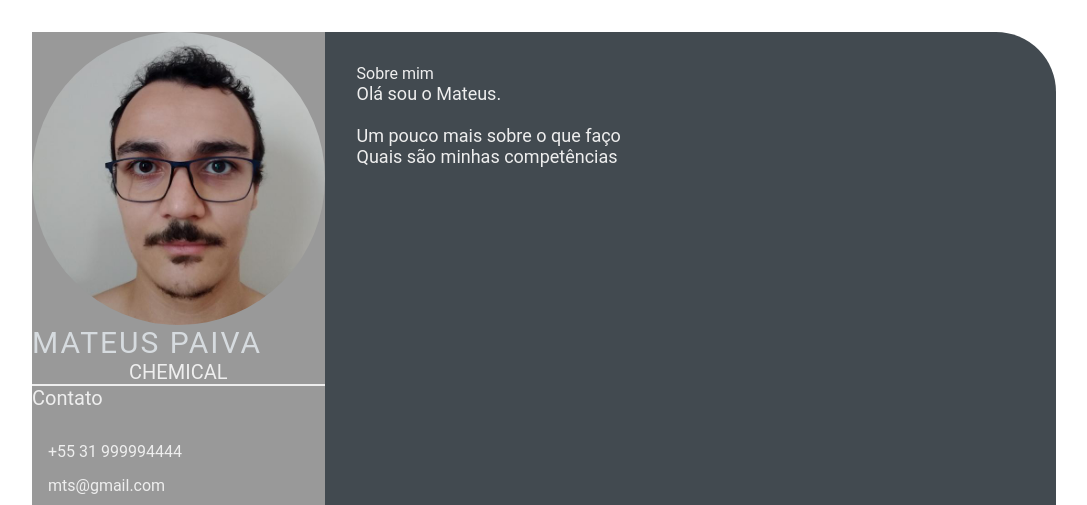
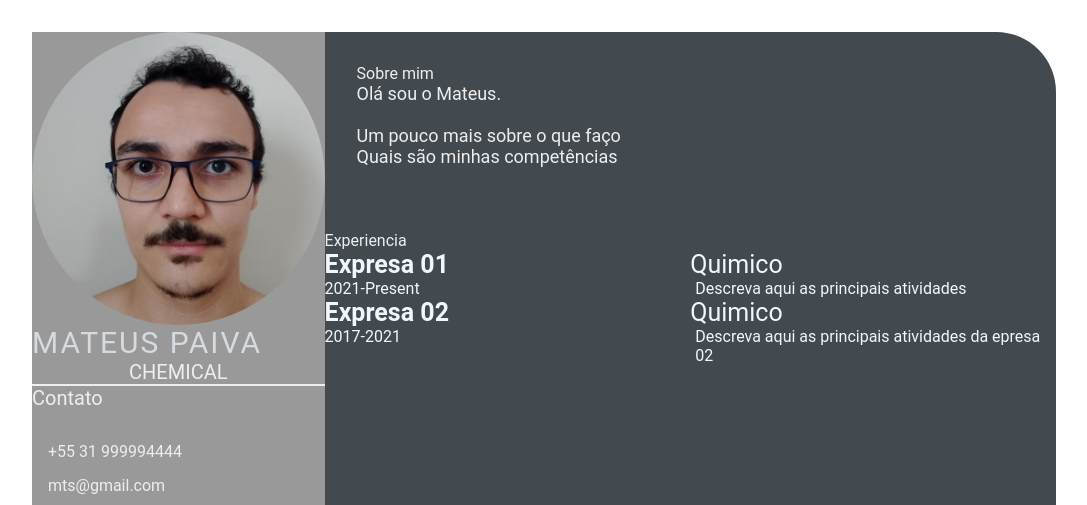
Before and after one commit to mampaiva/mampaiva.github.io, a plain HTML site: page index.html in a window 1280 px wide. Shown: the top 505 px of the page, without its empty margins (96-1183 px from the left). Drawn offline with Linux system fonts and the light colour scheme.

Commit message:
Add files via upload (#3)
new info

```diff
--- a/index.html
+++ b/index.html
@@ -48,6 +48,31 @@
 					</p>
 				</section>
 			</div>
+			<section class="experience gap">
+				<div class="right-title">Experiencia</div>
+				<div class="experience-contents">
+					<div class="exp-left">
+						<p class="exp-company-name">Expresa 01</p>
+						<p class="exp-time-name">2021-Present</p>
+					</div>
+					<div class="exp-right">
+						<p class="exp-position">Quimico</p>
+						<p class="exp-desc">
+							Descreva aqui as principais atividades
+						</p>
+					</div>
+					<div class="exp-left">
+						<p class="exp-company-name">Expresa 02</p>
+						<p class="exp-time-name">2017-2021</p>
+					</div>
+					<div class="exp-right">
+						<p class="exp-position">Quimico</p>
+						<p class="exp-desc">
+							Descreva aqui as principais atividades da epresa 02
+						</p>
+					</div>
+				</div>
+			</section>
 		</section>
 	</main>
 </body>
--- a/style.css
+++ b/style.css
@@ -101,3 +101,38 @@
     font-size: 18px;
     color: #eeeeee;
 }
+
+.experience-contents,
+.education-contents,
+.awards-contents {
+    display: grid;
+    grid-template-columns: repeat(2, 1fr);
+    padding-bottom: 2rem;
+    color: #F1F8FD;
+}
+
+.exp-company-name,
+.education-school-name,
+.awards-company-name {
+    font-size: 25px;
+    font-weight: bold;
+}
+
+.exp-time-period,
+.educationp-time-period,
+.awards-time-period {
+    font-size: 18px;
+}
+
+.exp-position,
+.education-subject,
+.awards-name {
+    font-size: 25px;
+}
+
+.exp-desc,
+.education-desc,
+.awards-desc {
+    font-size: 16px;
+    padding-left: 5px;
+}
```
